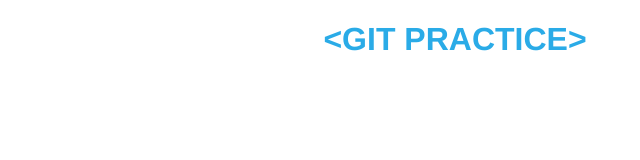
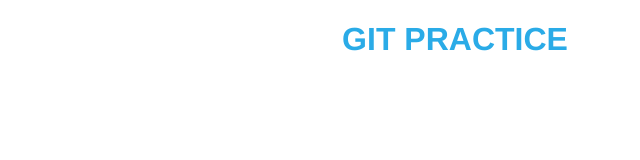
Before and after one commit to andymtv/gitpractice, a plain HTML site: page index.html in a window 1280 px wide. Shown: the full height of the page, 185-825 px from the left. Drawn offline with Linux system fonts and the light colour scheme.

Commit message:
reverting back to old title

```diff
--- a/index.html
+++ b/index.html
@@ -8,7 +8,7 @@
     <link rel="stylesheet" href="style.css">
 </head>
 <body>
-    <h1>&lt;GIT PRACTICE&gt;</h1>
+    <h1>GIT PRACTICE</h1>
     <h2>Some text.....</h2>
     <script src="script.js"></script>
 </body>
```
